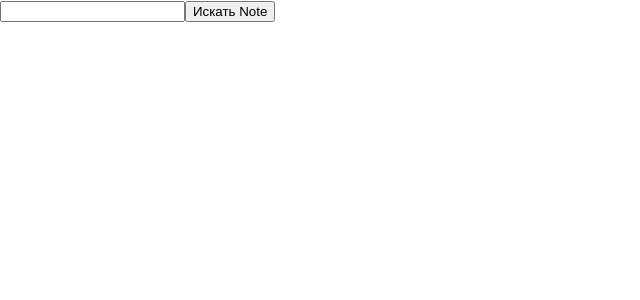
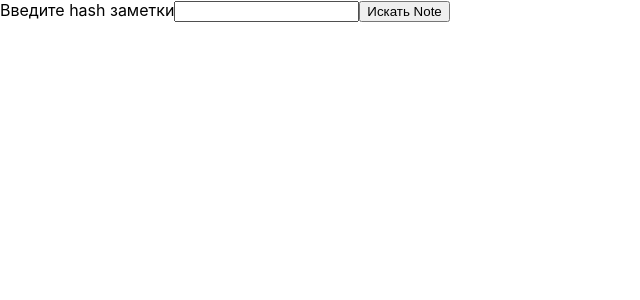
Before and after one commit to VitalGa/react_Luschenco_project, a React (Create React App) app: page /note in a window 1280 px wide. Shown: the top 300 px of the page, without its empty margins (0-640 px from the left). Built offline with nearby package versions, Linux system fonts and the light colour scheme.

Commit message:
debuging Note

```diff
--- a/public/css/style.css
+++ /dev/null
@@ -1,3 +0,0 @@
-.hide {
-  display: none;
-}
--- a/public/index.html
+++ b/public/index.html
@@ -22,7 +22,6 @@
       Learn how to configure a non-root public URL by running `npm run build`.
     -->
     <title>React App</title>
-    <link rel="stylesheet" href="./css/style.css" />
   </head>
   <body>
     <noscript>You need to enable JavaScript to run this app.</noscript>
--- a/src/App.js
+++ b/src/App.js
@@ -18,6 +18,7 @@ function App() {
           <Route path='/create' element={<Create />} />
           <Route path='/note' element={<Note />} />
           <Route path='/note/:noteURL' element={<Note />} />
+          <Route path='*' element={<Error />} />
         </Routes>
         <Footer></Footer>
       </Router>
--- a/src/components/Create.js
+++ b/src/components/Create.js
@@ -1,10 +1,12 @@
-import React, { useState } from 'react';
+import React from 'react';
+import { useState } from 'react';
 import env from '../env.json';
 
-const Create = () => {
+function Create() {
   const [url, setUrl] = useState('');
-  const [lineClass, setLineClass] = useState('hide'); //скрываем
-  const [formClass, setFormClass] = useState(''); //скрываем
+  const [lineClass, setLineClass] = useState('hide'); // скрываем
+  const [formClass, setFormClass] = useState(''); // скрываем
+
   let sendData = (obj) => {
     setFormClass('hide');
     setLineClass('');
@@ -23,12 +25,13 @@ const Create = () => {
         }
       });
   };
+
   let loadDataFromForm = (event) => {
     event.preventDefault();
     let note = event.target.elements.note.value;
     note = note.trim();
     if (note === '') {
-      alert('Заметка не может быть пустой');
+      alert('Заполните поля');
       return false;
     }
     sendData({ note: note });
@@ -38,7 +41,7 @@ const Create = () => {
     <div>
       <form onSubmit={loadDataFromForm} className={formClass}>
         <label htmlFor=''>Введите заметку</label>
-        <textarea name='note' id='note' defaultValue='test'></textarea>
+        <textarea name='note' id='note' defaultValue='Test'></textarea>
         <button type='submit'>Создать</button>
       </form>
       <div className={lineClass}>
@@ -48,12 +51,12 @@ const Create = () => {
             onClick={function () {
               window.location.reload();
             }}>
-            Создать новую заметку
+            Cоздать новую заметку
           </button>
         </div>
       </div>
     </div>
   );
-};
+}
 
 export default Create;
--- a/src/components/Note.js
+++ b/src/components/Note.js
@@ -1,17 +1,20 @@
-// http://localhost:3000/note/vh1r7doxe1t4glu5rcbdptvi
 import { useEffect, useState } from 'react';
 import { useParams } from 'react-router-dom';
 import env from '../env.json';
 
-const Note = () => {
+function Note() {
   let { noteURL } = useParams();
-  const [noteState, setNoteState] = useState('');
-  const [lineClass, setLineClass] = useState('hide');
-  const [formClass, setFormClass] = useState('hide');
-  const [errorClass, setErrorClass] = useState('hide');
+  const [noteText, setNoteText] = useState('');
+  const [showNote, setShowNote] = useState(false);
+  const [showForm, setShowForm] = useState(true);
+  const [showError, setShowError] = useState(false);
+
+  console.log('Note URL:', noteURL);
 
   useEffect(() => {
     if (noteURL !== undefined) {
+      console.log('Fetching note from:', env.urlBackend);
+
       fetch(env.urlBackend, {
         method: 'POST',
         headers: {
@@ -21,24 +24,32 @@ const Note = () => {
       })
         .then((response) => response.json())
         .then((response) => {
-          console.log(response);
+          console.log('Response:', response);
           if (response.result) {
-            setNoteState(response.note);
-            setLineClass('');
-            setFormClass('hide');
-            setErrorClass('hide');
+            setNoteText(response.note);
+            setShowNote(true); // Показываем заметку
+            setShowForm(false); // Скрываем форму
+            setShowError(false); // Скрываем ошибку
           } else {
-            setLineClass('hide');
-            setFormClass('');
-            setErrorClass('');
+            console.log('Note not found');
+            setShowNote(false); // Скрываем заметку
+            setShowForm(false); // Скрываем форму
+            setShowError(true); // Показываем ошибку
           }
+        })
+        .catch((error) => {
+          console.log('Error fetching note:', error);
+          setShowNote(false);
+          setShowForm(false);
+          setShowError(true); // Показываем ошибку в случае проблемы с запросом
         });
     } else {
-      setLineClass('hide');
-      setFormClass('');
-      setErrorClass('');
+      console.log('Note URL is undefined');
+      setShowNote(false); // Скрываем заметку
+      setShowForm(true); // Показываем форму
+      setShowError(false); // Скрываем ошибку
     }
-  }, []);
+  }, [noteURL]);
 
   function getNote(event) {
     event.preventDefault();
@@ -48,27 +59,37 @@ const Note = () => {
       alert('Заполните поля');
       return false;
     }
-    noteURL = url;
     window.location.href = env.url + '/' + url;
   }
 
   return (
     <div>
-      <div className={lineClass}>
+      {showNote ? (
+        <div>
           <h4>Note:</h4>
-        <div>{noteState}</div>
+          <div>{noteText}</div>
         </div>
-      <div className={errorClass}></div>
-      <div className={formClass}>
-        <form action='' onSubmit={getNote}>
-          <input type='text' name='url' className='form-control' />
+      ) : null}
+
+      {showError ? (
+        <div>
+          <p>Произошла ошибка. Такой note не найден!!!</p>
+        </div>
+      ) : null}
+
+      {showForm ? (
+        <div>
+          <form onSubmit={getNote}>
+            <label htmlFor='url'>Введите hash заметки</label>
+            <input type='text' name='url' id='url' className='form-control' />
             <button type='submit' className='btn btn-primary'>
               Искать Note
             </button>
           </form>
         </div>
+      ) : null}
     </div>
   );
-};
+}
 
 export default Note;
--- a/src/index.js
+++ b/src/index.js
@@ -8,7 +8,7 @@ const root = ReactDOM.createRoot(document.getElementById('root'));
 root.render(
   <React.StrictMode>
     <App />
-  </React.StrictMode>
+  </React.StrictMode>,
 );
 
 // If you want to start measuring performance in your app, pass a function
```
Lines whose indentation alone changed are shown as unchanged.
